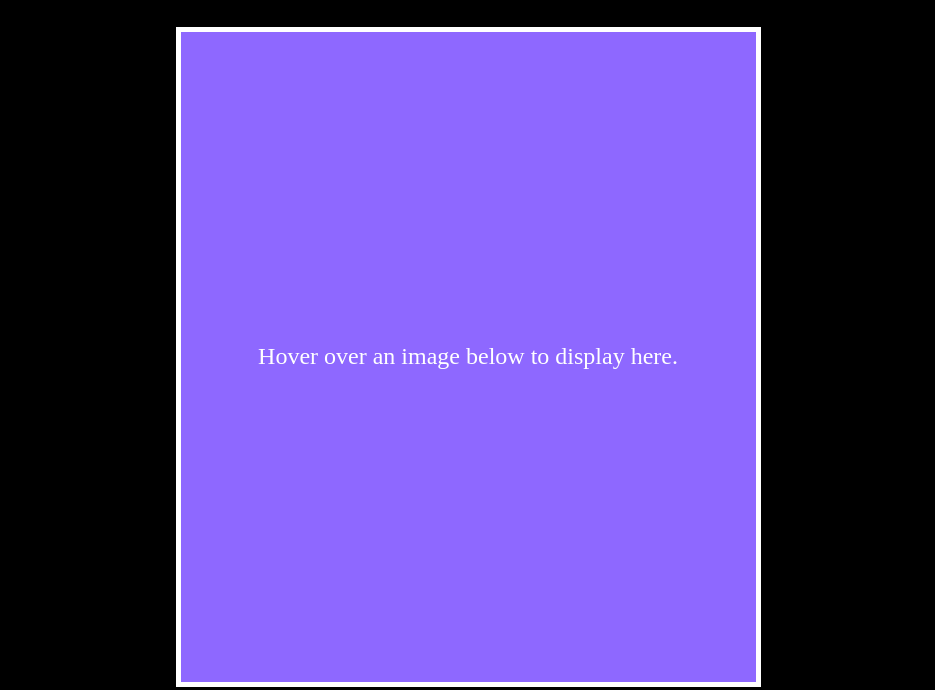
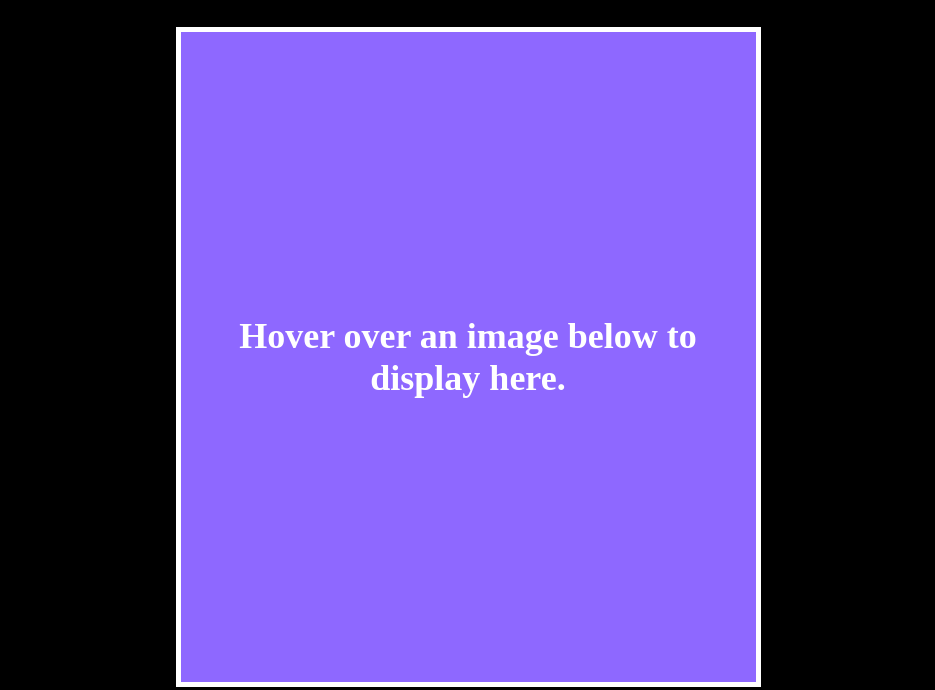
Before and after one commit to medseds/accessibleGallery, a plain HTML site: page index.html in a window 1280 px wide. Shown: the top 690 px of the page, without its empty margins (172-1107 px from the left). Drawn offline with Linux system fonts and the light colour scheme.

Commit message:
Update index.html

```diff
--- a/index.html
+++ b/index.html
@@ -8,7 +8,7 @@
 </head>
 <body>
     <div id="image" data-default-text="Hover over an image below to display here.">
-        Hover over an image below to display here.
+        <h2>Hover over an image below to display here.</h2>
     </div>
     <div class="image-container">
         <img class="preview" src="images/image1.jpg" alt="McLaren Formula 1 Car in Brazil" tabindex="0" onmouseover="upDate(this)" onmouseout="unDo()">
```
